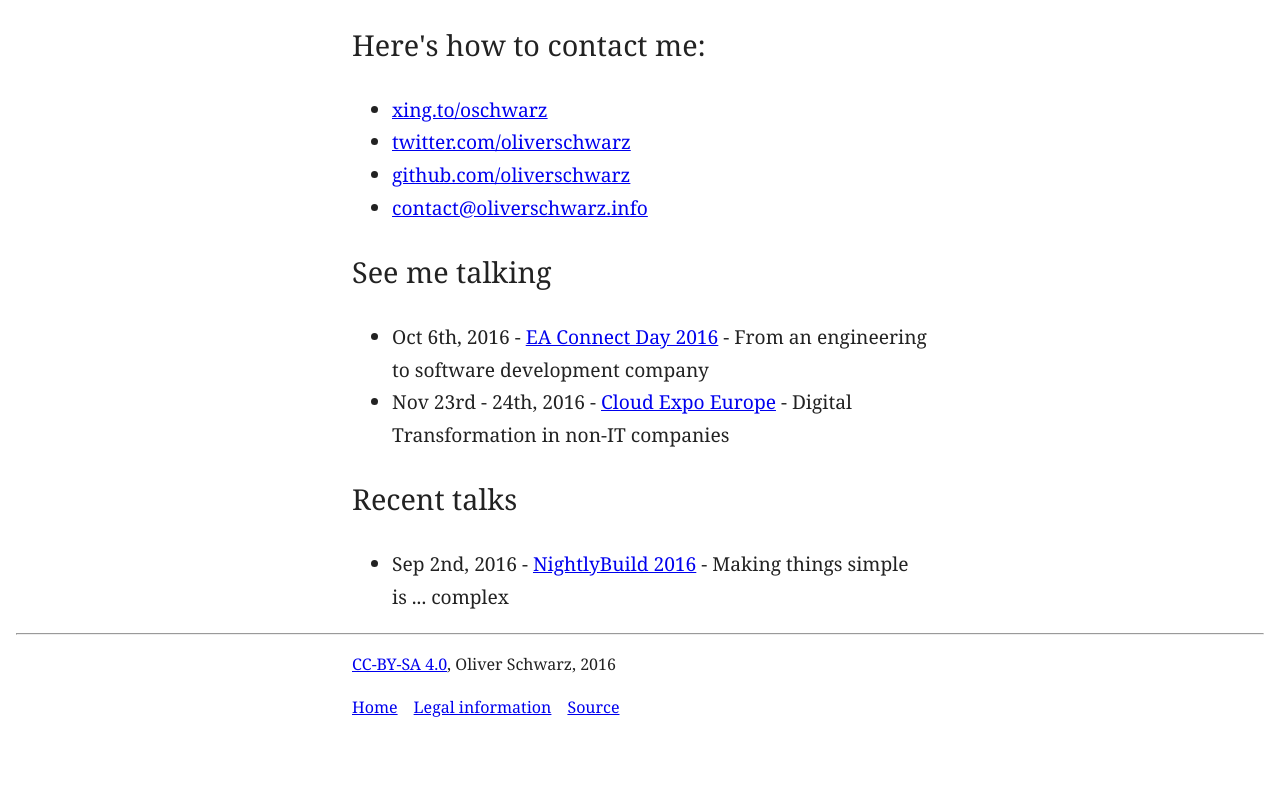
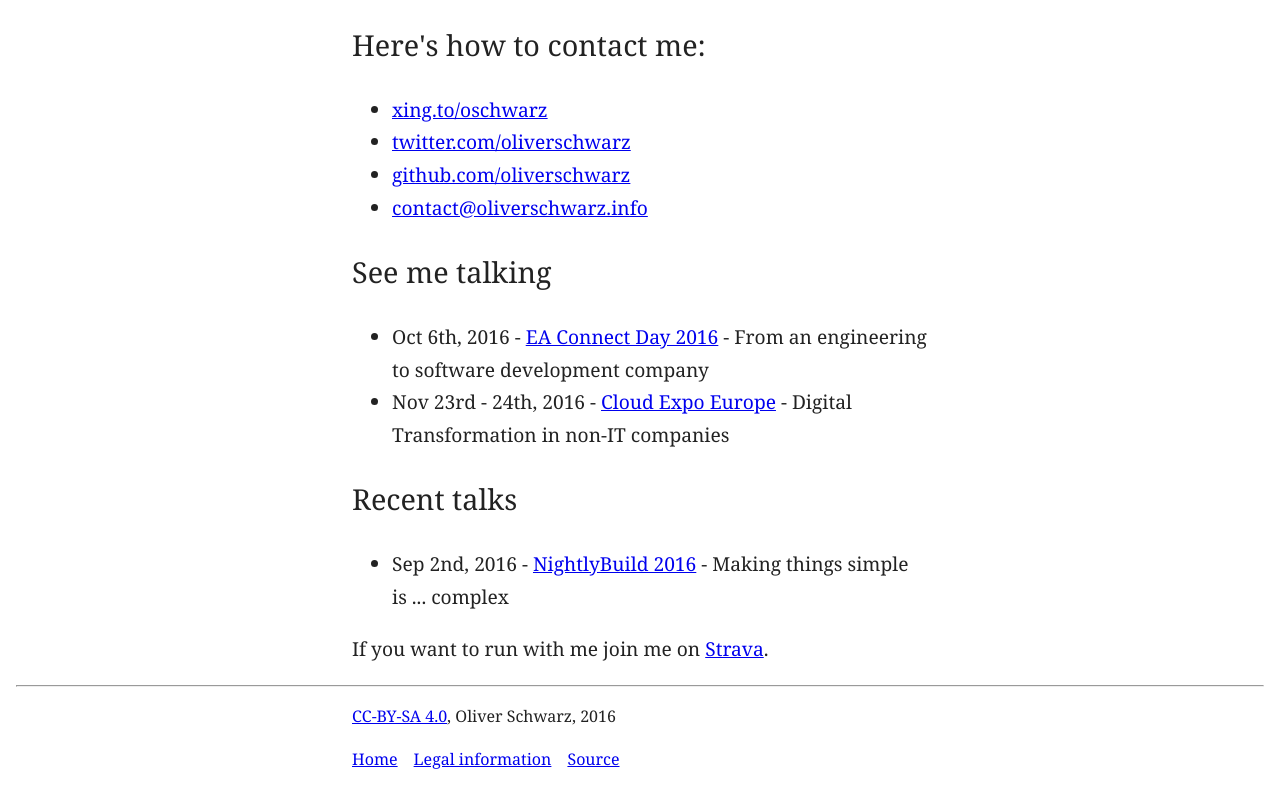
Before and after one commit to oliverschwarz/vc, a website: page src/index.html in a window 1280 px wide. Shown: the part 602-1391 px from the top of the page. Before the commit the page ends 1339 px from the top, so only its background shows below. Drawn offline with nearby package versions, Linux system fonts and the light colour scheme; files that its build step writes are made by us from their sources.

Commit message:
Returning the strava link

```diff
--- a/src/index.html
+++ b/src/index.html
@@ -43,6 +43,7 @@
       <ul>
       	<li>Sep 2nd, 2016 - <a href="https://www.nightlybuild.io/">NightlyBuild 2016</a> - Making things simple is ... complex</li>
       </ul>
+      <p>If you want to run with me join me on <a href="https://www.strava.com/athletes/2824811">Strava</a>.</p>
     </article>
 
   </main>
```
